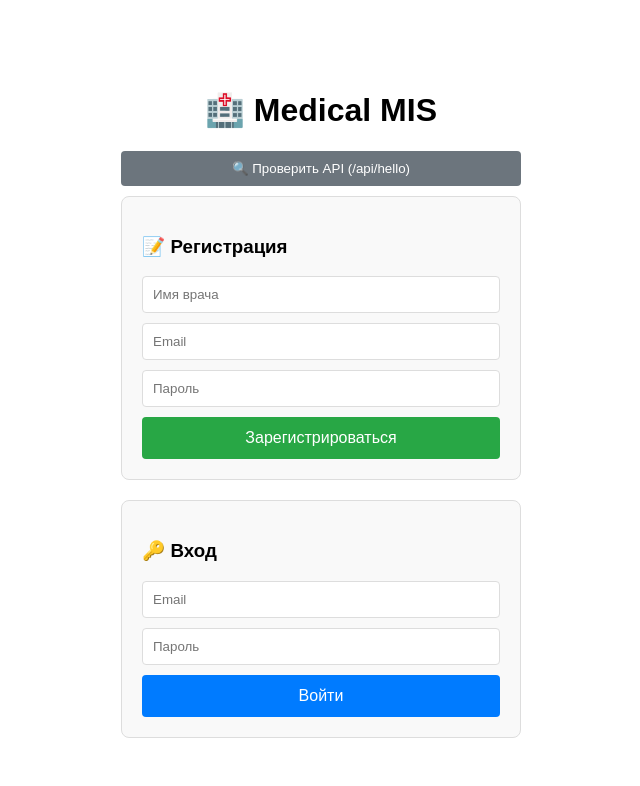
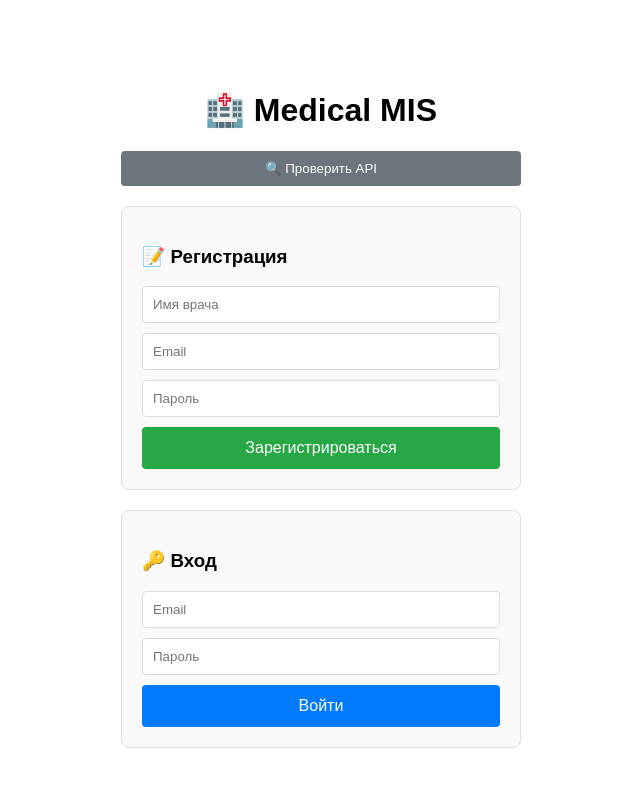
Before and after one commit to alexeysimashkin/medweb, a Next.js app: page / in a window 1280 px wide. Shown: the top 786 px of the page, without its empty margins (319-959 px from the left). Built offline with nearby package versions, Linux system fonts and the light colour scheme.

Commit message:
Update page.js

```diff
--- a/app/page.js
+++ b/app/page.js
@@ -7,8 +7,10 @@ export default function Home() {
   const [password, setPassword] = useState('');
   const [name, setName] = useState('');
   const [message, setMessage] = useState('');
+  const [loading, setLoading] = useState(false);
 
   const register = async () => {
+    setLoading(true);
     try {
       const res = await fetch('/api/register', {
         method: 'POST',
@@ -19,10 +21,13 @@ export default function Home() {
       setMessage(JSON.stringify(data, null, 2));
     } catch (error) {
       setMessage('Ошибка: ' + error.message);
+    } finally {
+      setLoading(false);
     }
   };
 
   const login = async () => {
+    setLoading(true);
     try {
       const res = await fetch('/api/login', {
         method: 'POST',
@@ -33,16 +38,21 @@ export default function Home() {
       setMessage(JSON.stringify(data, null, 2));
     } catch (error) {
       setMessage('Ошибка: ' + error.message);
+    } finally {
+      setLoading(false);
     }
   };
 
   const checkApi = async () => {
+    setLoading(true);
     try {
       const res = await fetch('/api/hello');
       const data = await res.json();
       setMessage(JSON.stringify(data, null, 2));
     } catch (error) {
       setMessage('Ошибка: ' + error.message);
+    } finally {
+      setLoading(false);
     }
   };
 
@@ -55,12 +65,14 @@ export default function Home() {
     }}>
       <h1 style={{ textAlign: 'center' }}>🏥 Medical MIS</h1>
 
-      <div style={{ marginBottom: '10px' }}>
+      {/* Кнопка проверки API */}
       <button
         onClick={checkApi}
+        disabled={loading}
         style={{
           width: '100%',
           padding: '10px',
+          marginBottom: '20px',
           background: '#6c757d',
           color: 'white',
           border: 'none',
@@ -68,10 +80,10 @@ export default function Home() {
           cursor: 'pointer'
         }}
       >
-          🔍 Проверить API (/api/hello)
+        {loading ? '⏳ Загрузка...' : '🔍 Проверить API'}
       </button>
-      </div>
 
+      {/* Регистрация */}
       <div style={{
         marginBottom: '20px',
         border: '1px solid #ddd',
@@ -102,6 +114,7 @@ export default function Home() {
         />
         <button
           onClick={register}
+          disabled={loading}
           style={{
             width: '100%',
             padding: '12px',
@@ -113,10 +126,11 @@ export default function Home() {
             cursor: 'pointer'
           }}
         >
-          Зарегистрироваться
+          {loading ? '⏳ Загрузка...' : 'Зарегистрироваться'}
         </button>
       </div>
 
+      {/* Вход */}
       <div style={{
         border: '1px solid #ddd',
         padding: '20px',
@@ -140,6 +154,7 @@ export default function Home() {
         />
         <button
           onClick={login}
+          disabled={loading}
           style={{
             width: '100%',
             padding: '12px',
@@ -151,10 +166,11 @@ export default function Home() {
             cursor: 'pointer'
           }}
         >
-          Войти
+          {loading ? '⏳ Загрузка...' : 'Войти'}
         </button>
       </div>
 
+      {/* Результат */}
       {message && (
         <div style={{
           marginTop: '20px',
```
Lines whose indentation alone changed are shown as unchanged.
